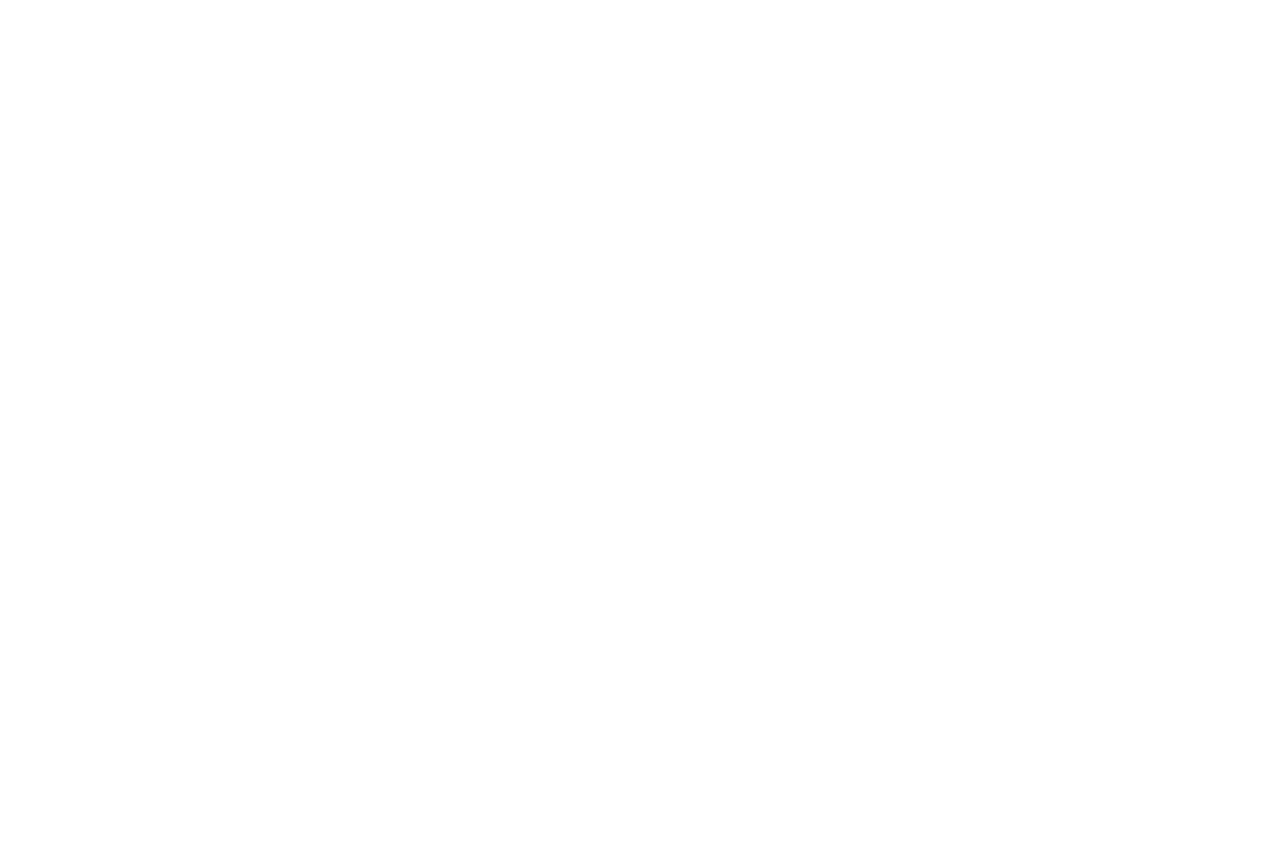
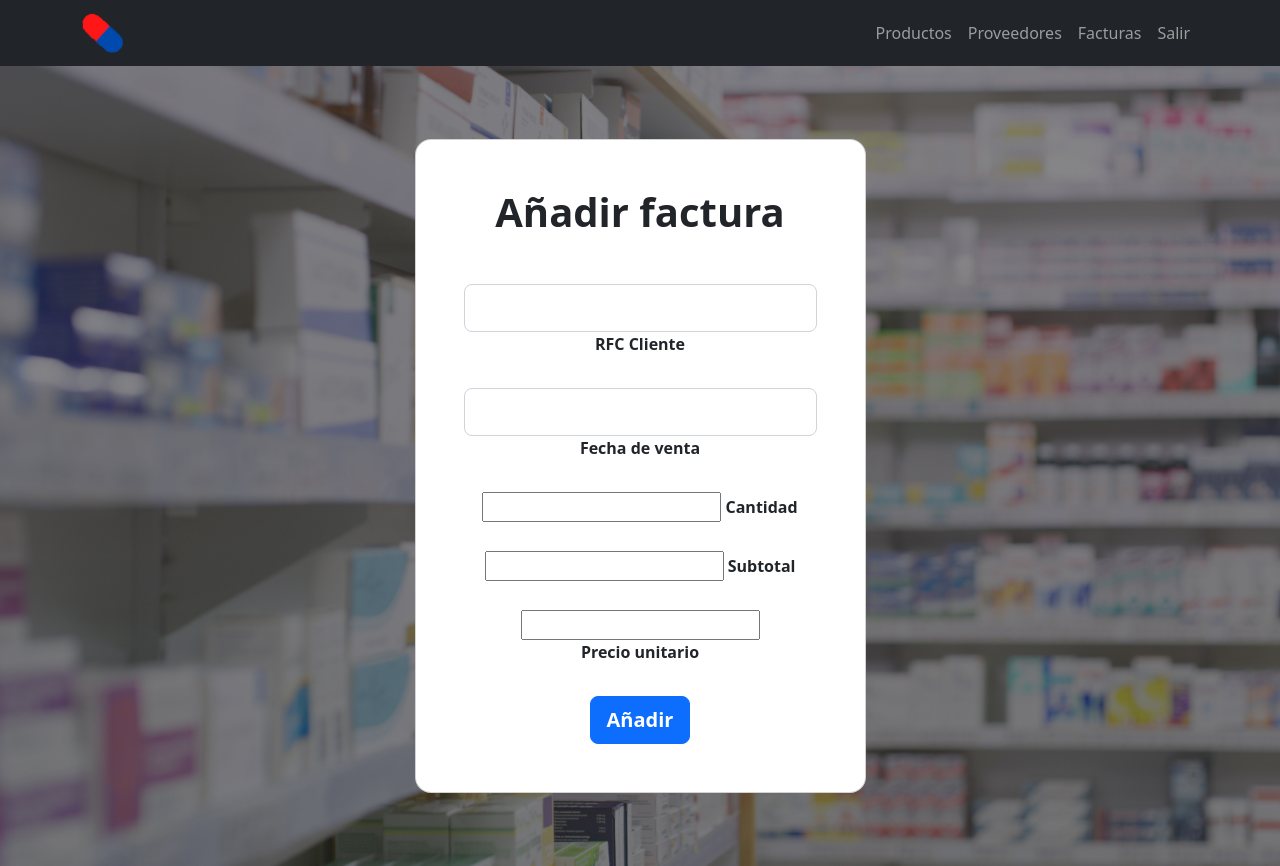
Before and after one commit to MomokameoM/davesPharmF, a Django app: page /bill/create in a window 1280 px wide. Before the commit the page is empty. Before the commit the page ends 800 px from the top, so only its background shows below. Run offline with Django 4.2, Linux system fonts and the light colour scheme; a user stored in the database is signed in.

Commit message:
frontcreatebill

```diff
--- a/drug_store/templates/create_bill.html
+++ b/drug_store/templates/create_bill.html
@@ -0,0 +1,42 @@
+{% extends "base.html" %}
+{% block content %}
+    <form method="POST">
+        {% csrf_token %}
+        <section class="vh-100">
+            <div class="container py-5 h-100">
+                <div class="row d-flex justify-content-center align-items-center h-100">
+                    <div class="col-12 col-md-8 col-lg-6 col-xl-5">
+                        <div class="card shadow-2-strong" style="border-radius: 1rem;">
+                            <div class="card-body p-5 text-center" style="font-weight: bold;">
+
+                                <h3 class="mb-5" style="font-size: 5vh;font-weight: bold;">Añadir factura</h3>
+                                <div class="form-outline mb-4">
+                                    <input  name="rfc_client_ic" class="form-control form-control-lg" />
+                                    <label class="form-label" >RFC Cliente</label>
+                                </div>
+                                <div class="form-outline mb-4">
+                                    <input  name="sale_date" class="form-control form-control-lg" />
+                                    <label class="form-label" >Fecha de venta</label>
+                                </div>
+                                <div class="form-outline mb-4">
+                                    <input type="number" name="quantity_sold" step="0.01" required="" id="id_unit_price">
+                                    <label class="form-label">Cantidad</label>
+                                </div>
+                                <div class="form-outline mb-4">
+                                    <input type="number" name="subtotal" step="0.01" required="" id="id_unit_price">
+                                    <label class="form-label">Subtotal</label>
+                                </div>
+                                <div class="form-outline mb-4">
+                                    <input type="number" name="unit_price" step="0.01" required="" id="id_unit_price">
+                                    <label class="form-label">Precio unitario</label>
+                                </div>
+                                <button class="btn btn-primary btn-lg btn-block" type="submit" style=" font-weight: bold;">Añadir</button>
+
+                            </div>
+                        </div>
+                    </div>
+                </div>
+            </div>
+        </section>
+    </form>
+{% endblock content %}
--- a/drug_store/templates/create_product.html
+++ b/drug_store/templates/create_product.html
@@ -44,5 +44,6 @@
             </div>
         </div>
     </section>
+
 </form>
 {% endblock content %}
--- a/drug_store/templates/navbar.html
+++ b/drug_store/templates/navbar.html
@@ -23,7 +23,7 @@
           <a class="nav-link" href="/provideers">Proveedores</a>
         </li>
         <li class="nav-item">
-          <a class="nav-link" href="/bill">Facturas</a>
+          <a class="nav-link" href="/bills">Facturas</a>
         </li>
         <li class="nav-item">
           <a class="nav-link" href="/logout">Salir</a>
```
